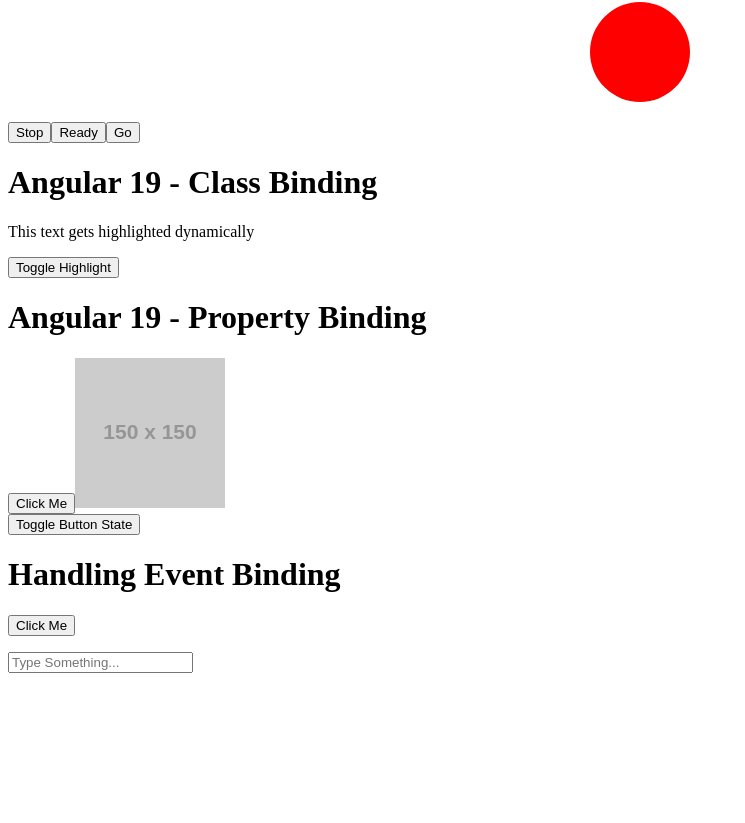
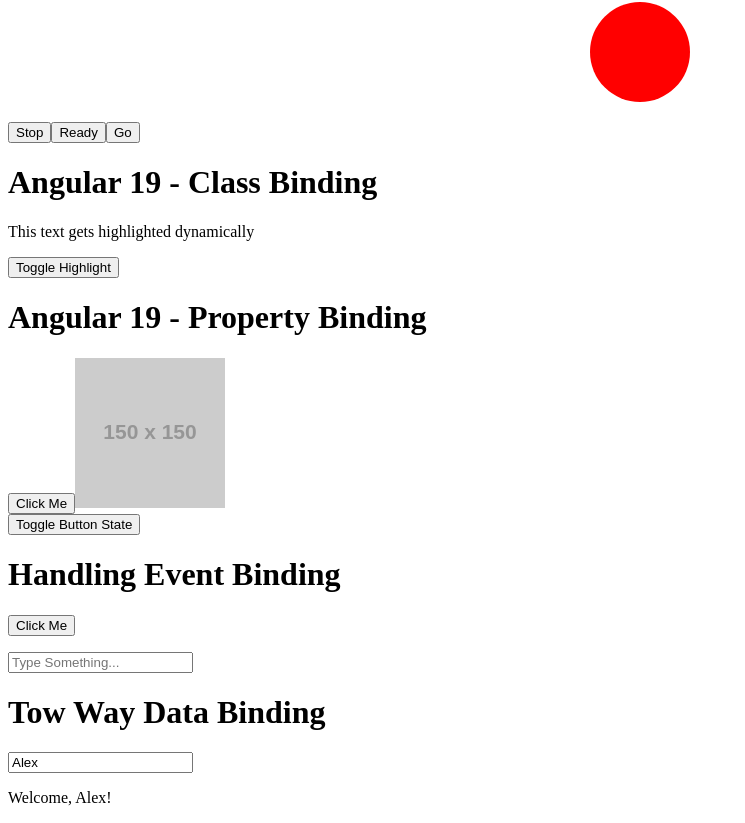
Before and after one commit to Rishab-RajHR/Angular, an Angular app: page / in a window 1280 px wide. Shown: the part 1769-2592 px from the top of the page, without its empty margins (0-745 px from the left). Before the commit the page ends 2458 px from the top, so only its background shows below. Built offline with nearby package versions, Linux system fonts and the light colour scheme.

Commit message:
two-binding

```diff
--- a/src/app/app.html
+++ b/src/app/app.html
@@ -17,4 +17,5 @@
 <app-class-binding></app-class-binding>
 <app-property-binding></app-property-binding>
 <app-event-binding></app-event-binding>
+<app-two-way-binding></app-two-way-binding>
 <router-outlet />
--- a/src/app/app.ts
+++ b/src/app/app.ts
@@ -19,10 +19,11 @@
 import { ClassBinding } from "./class-binding/class-binding";
 import { PropertyBinding } from "./property-binding/property-binding";
 import { EventBinding } from "./event-binding/event-binding";
+import { TwoWayBinding } from "./two-way-binding/two-way-binding";
 
 @Component({
   selector: 'app-root',
-  imports: [RouterOutlet, HostListenerExample, PreserverWhitespaceExample, EncapsulationFirst, Parent, Super, IfDirectives, SwitchCaseDirective, ForDirective, NgClassDirective, NgStyle, Interpolation, ErrorHandlingInterpolation, AttributeBinding, StyleBinding, ClassBinding, PropertyBinding, EventBinding],
+  imports: [RouterOutlet, HostListenerExample, PreserverWhitespaceExample, EncapsulationFirst, Parent, Super, IfDirectives, SwitchCaseDirective, ForDirective, NgClassDirective, NgStyle, Interpolation, ErrorHandlingInterpolation, AttributeBinding, StyleBinding, ClassBinding, PropertyBinding, EventBinding, TwoWayBinding],
   templateUrl: './app.html',
   styleUrl: './app.css',
   encapsulation: ViewEncapsulation.None
--- /dev/null
+++ b/src/app/two-way-binding/two-way-binding.html
@@ -0,0 +1,8 @@
+<h1>Tow Way Data Binding</h1>
+
+<!-- <input type="text" [value]="username" (input)="updateUsername($event)" >
+<p>Welcome, {{ username}}! </p> -->
+
+<input type="text" [(ngModel)]="username">
+
+<p>Welcome, {{ username}}! </p>
--- /dev/null
+++ b/src/app/two-way-binding/two-way-binding.ts
@@ -0,0 +1,16 @@
+import { Component } from '@angular/core';
+import { FormsModule } from '@angular/forms';
+
+@Component({
+  selector: 'app-two-way-binding',
+  imports: [FormsModule],
+  templateUrl: './two-way-binding.html',
+  styleUrl: './two-way-binding.css',
+})
+export class TwoWayBinding {
+    username: string = "Alex";
+
+    // updateUsername(event: any){
+    //     this.username = event.target.value;
+    // }
+}
```
Also changed, not shown: src/app/two-way-binding/two-way-binding.css (added), 1 other file (tests, documents, lock files or other folders).
